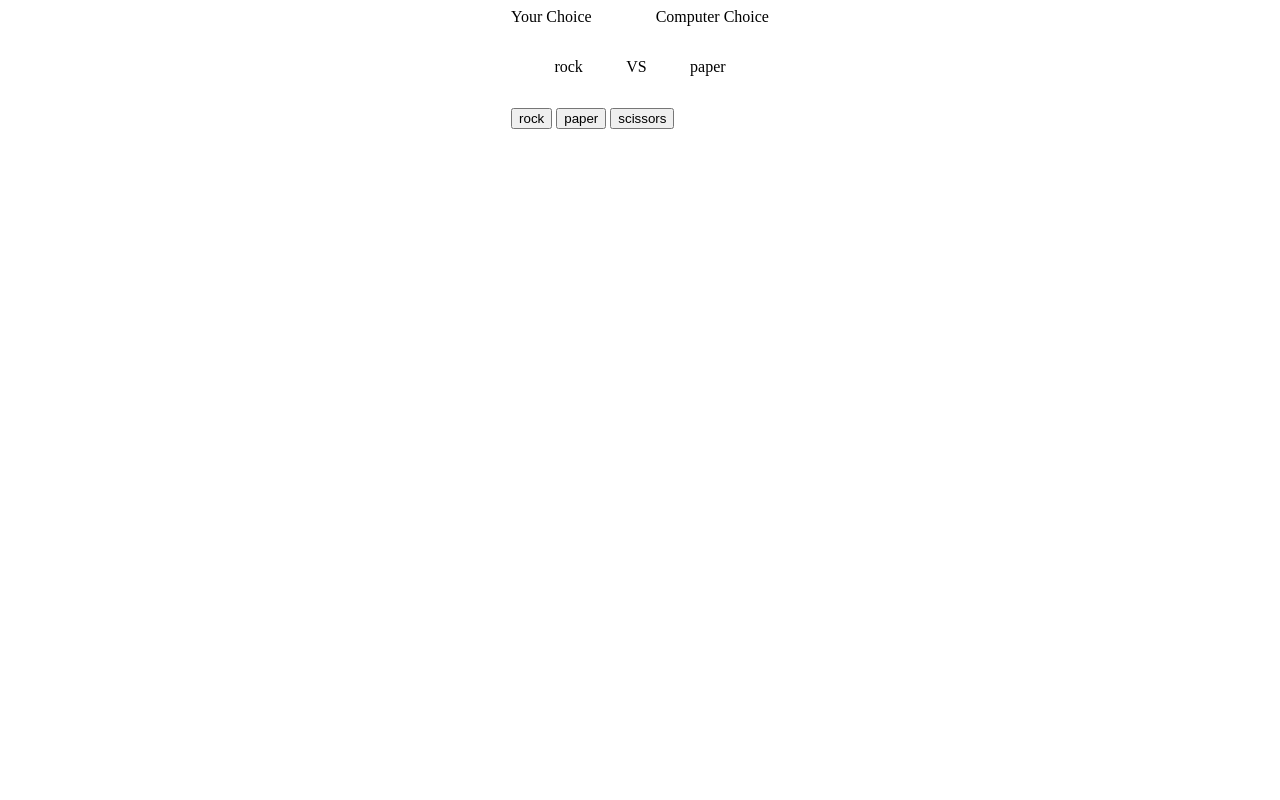
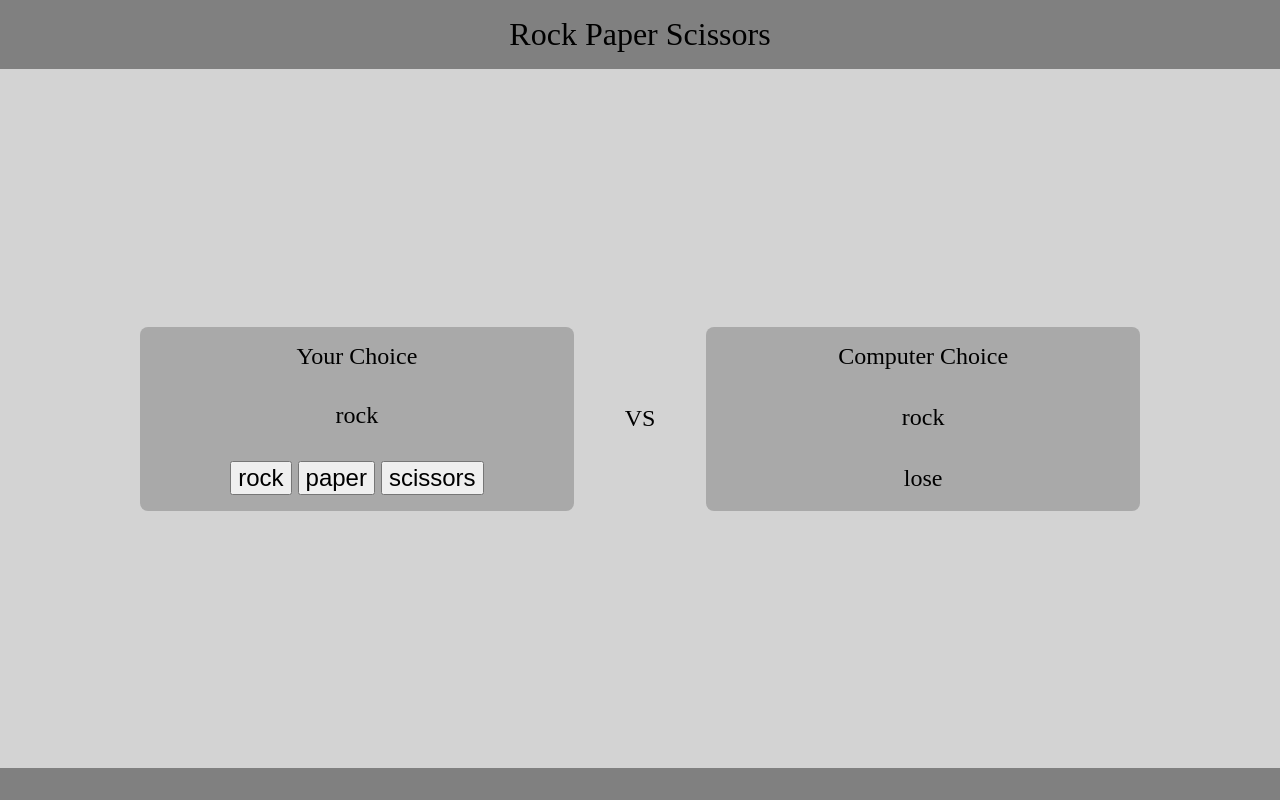
Before and after one commit to ThreeDotsEllipsis/rock-paper-scissors, a plain HTML site: page index.html in a window 1280 px wide. Drawn offline with Linux system fonts and the light colour scheme.

Commit message:
Implement some nicer looking structure

```diff
--- a/index.html
+++ b/index.html
@@ -9,23 +9,27 @@
 </head>
 
 <body>
+    <div class="title">Rock Paper Scissors</div>
+    <div class="content">
         <div class="container">
-        <div class="ui">
+            <div class="left">
                 <div>Your Choice</div>
-            <div>Computer Choice</div>
-        </div>
-        <div class="display">
                 <div class="display-human">rock</div>
-            <div>VS</div>
-            <div class="display-computer">paper</div>
-        </div>
                 <div class="buttons">
                     <button type="button" id="rock">rock</button>
                     <button type="button" id="paper">paper</button>
                     <button type="button" id="scissors">scissors</button>
                 </div>
-        <div class="announce"></div>
             </div>
+            <div id="vs-sign">VS</div>
+            <div class="right">
+                <div class="computer-choice">Computer Choice</div>
+                <div class="display-computer">rock</div>
+                <div class="announce">lose</div>
+            </div>
+        </div>
+    </div>
+    <div class="footer"></div>
 
 </body>
 
--- a/styles.css
+++ b/styles.css
@@ -1,30 +1,67 @@
-
 body {
     display: flex;
+    flex-flow: column nowrap;
+    margin: 0px;
+    height: 100vh;
+}
+
+.title,
+.footer {
+    display: flex;
     justify-content: center;
-    align-content: center;
+    padding: 16px;
+    background-color: gray;
+    font-size: 32px;
+}
+
+.content {
+    display: flex;
+    justify-content: center;
+    background-color: lightgray;
+    height: 100%;
+    align-items: center;
 }
 
 .container {
+    padding: 16px;
+    display: flex;
+    gap: 16px;
+    flex: 1;
+    max-width: 1000px;
+}
+
+.container > div {
+    flex: 4;
+}
+
+.container > #vs-sign {
+    align-self: center;
+    flex: 1;
+}
+
+#vs-sign {
+    text-align: center;
+    font-size: 24px;
+}
+
+.left,
+.right {
     display: flex;
     flex-flow: column nowrap;
     gap: 32px;
+    justify-content: space-between;
+    align-items: center;
+    background-color: darkgray;
+    border-radius: 8px;
+    padding: 16px;
+    font-size: 24px;
 }
 
-.ui,
-.display {
-    display: flex;
-    flex-flow: row nowrap;
-    justify-content: space-evenly;
-    gap: 64px;
+.left > div,
+.right > div {
+    flex: 1;
 }
 
-.display {
-    gap: 0px;
+.buttons > button {
+    font-size: 24px;
 }
-
-.announce {
-    display: flex;
-    flex-flow: row nowrap;
-    justify-content: center;
-}
```
Lines whose indentation alone changed are shown as unchanged.
